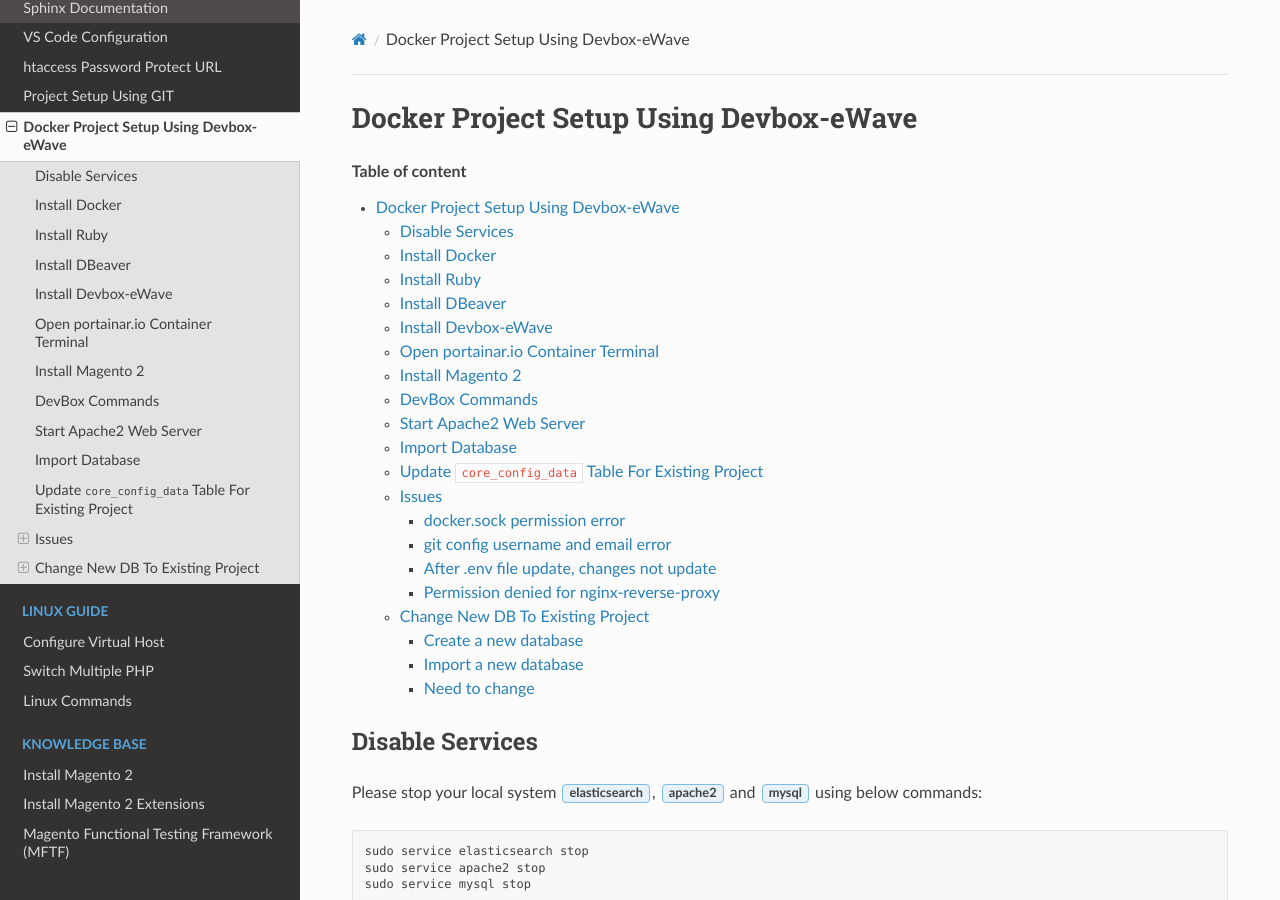
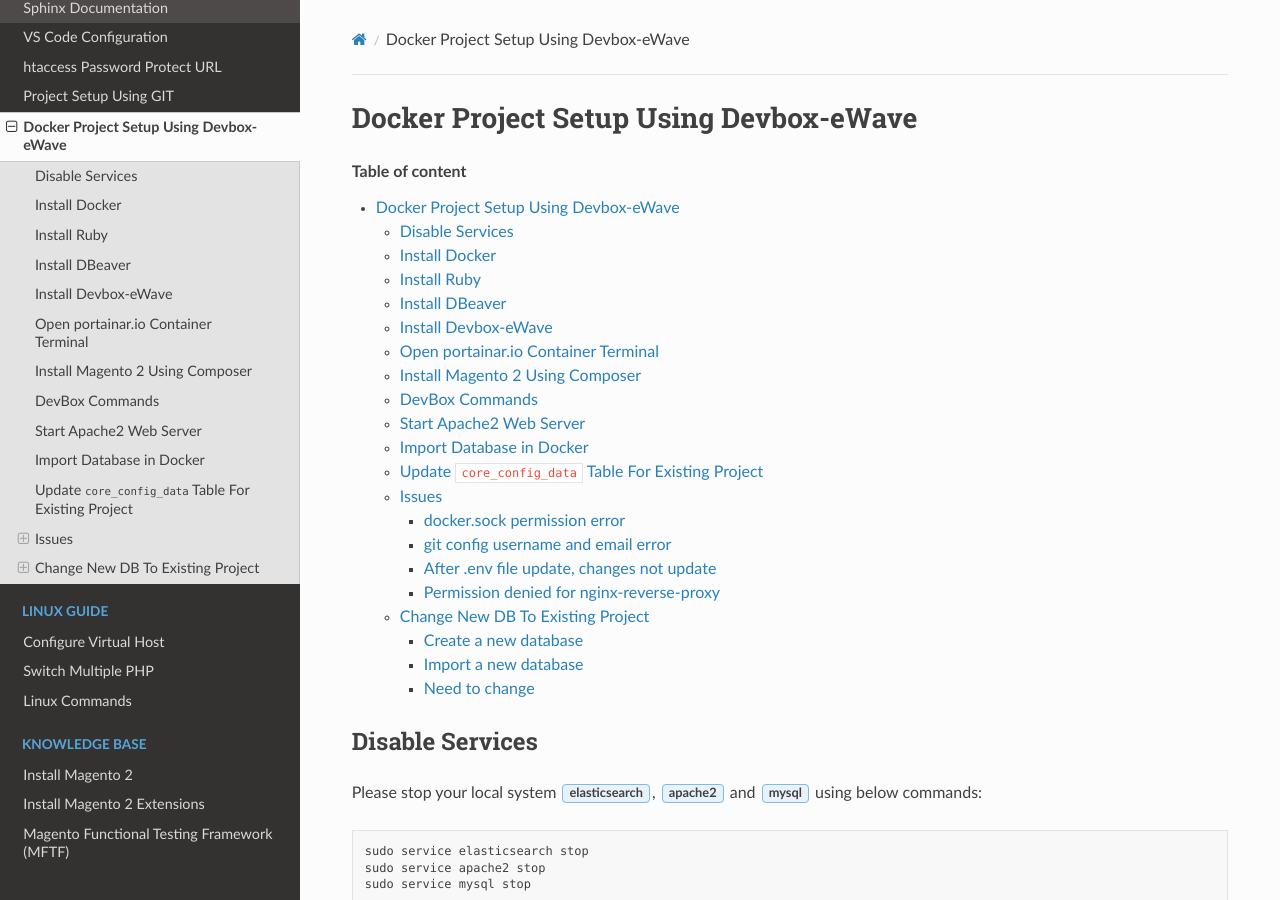
Before and after one commit to dipakp-logicrays/dipakp-docs, a Sphinx documentation site: the page built from docs/technical-guides/docker-project-setup-using-devbox-ewave/index.rst, in a window 1280 px wide and 900 px high. Built offline with Sphinx 7.4.7 and the Read the Docs theme 2.0.0, drawn with Linux system fonts in a browser that asks for light colours; some of the changed text lies outside the part shown.

Commit message:
Remove duplicate titles

```diff
--- a/docs/linux-guides/virtual-host/index.rst
+++ b/docs/linux-guides/virtual-host/index.rst
@@ -3,8 +3,8 @@
 
 You can configure virtual host by following commands in your linux enviroment with apache2.
 
-Steps
------
+Steps for Configure Virtual Host
+--------------------------------
 
 #. Create ``proxy-le-ssl.conf`` on magento root path
 
--- a/docs/technical-guides/docker-project-setup-using-devbox-ewave/index.rst
+++ b/docs/technical-guides/docker-project-setup-using-devbox-ewave/index.rst
@@ -428,8 +428,8 @@
     .. figure:: images/container/container-terminal.png
         :align: center
 
-Install Magento 2
------------------
+Install Magento 2 Using Composer
+--------------------------------
 
 #. Download magento using composer::
 
@@ -505,8 +505,8 @@
     sudo service apache2 status
     sudo service elasticsearch status
 
-Import Database
----------------
+Import Database in Docker
+-------------------------
 
 #. Go to portainer and open your container console and run the below command.
 
```
